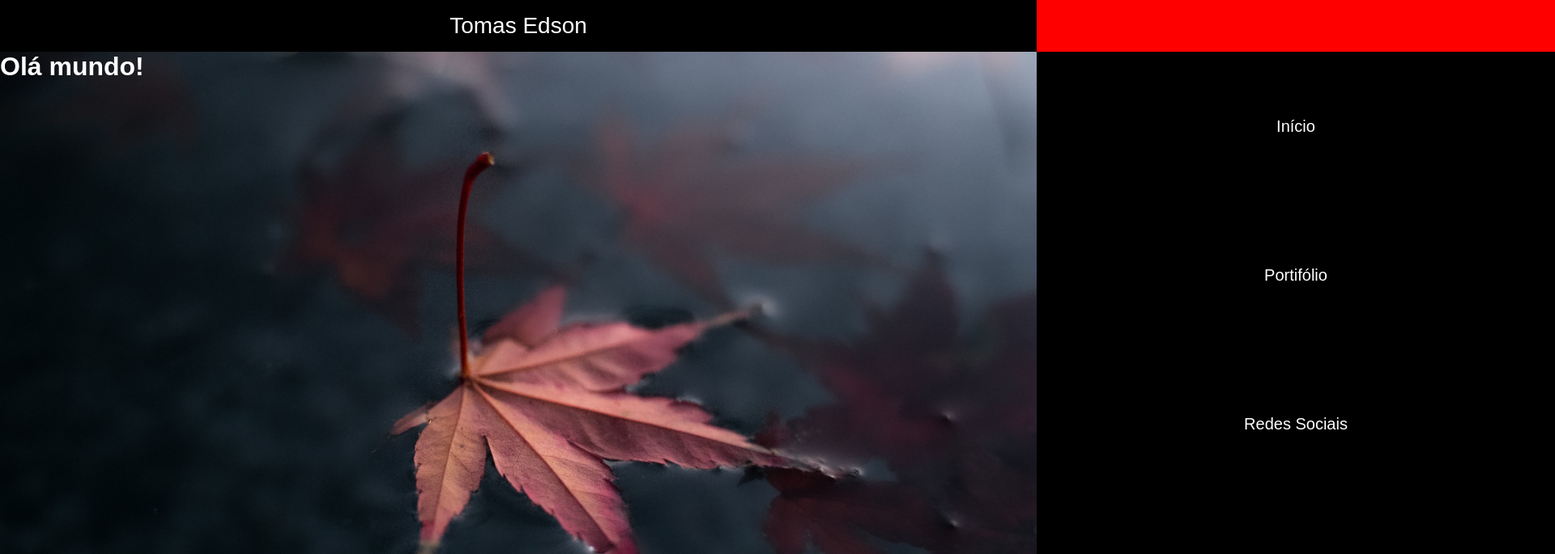
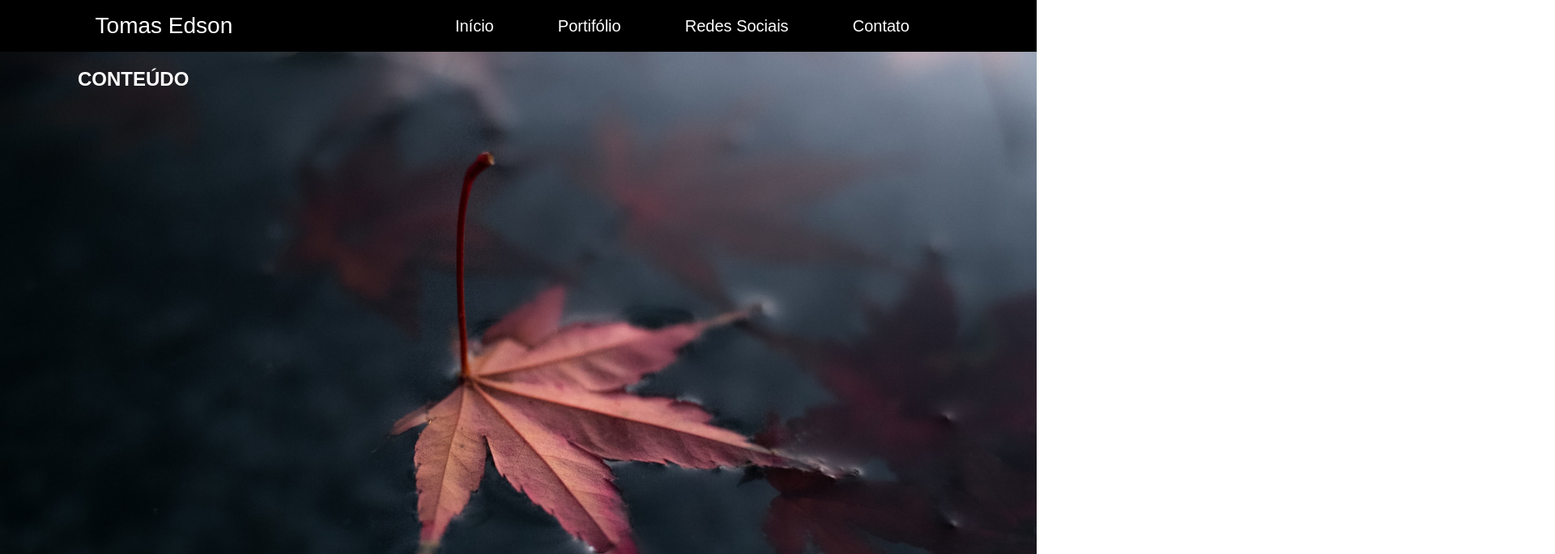
Before and after one commit to EdsonTomasDev/Menu_responsivo_5, a plain HTML site: page index.html in a window 1280 px wide. Shown: the top 685 px of the page at 81% size, 1920 px wide, since content can reach past the window. Drawn offline with Linux system fonts and the light colour scheme.

Commit message:
config e alinhamento menu_lista

```diff
--- a/css/menu.css
+++ b/css/menu.css
@@ -18,6 +18,11 @@ font-family: Arial, Helvetica, sans-serif;
     justify-content: space-around;
     align-items: center;
 }
+
+.menu_barras {
+    position: absolute;
+    right: 10px;
+}
 .menu_barras div{
     height: 3px;
     width: 32px;
@@ -28,7 +33,10 @@ font-family: Arial, Helvetica, sans-serif;
     opacity: 0.7;
     cursor: pointer;
 }
-
+.logo {
+    position: absolute;
+    left: 20px;
+}
 .logo a  {
     text-decoration: none;
     list-style: none;
@@ -78,15 +86,31 @@ body {
     transform: translateX(0);
 }
 
+.conteudo {
+    width: 85%;
+
+    margin: 0 auto;
+    padding-top: 20px;
+}
+
 @media(min-width: 765px){
-    body {
-        background: red;
-        color: red;
-    }
 
     .menu_barras{
         display: none;
     }
 
+    .menu_lista{
+        transform: translateX(0);
+        position: unset;
+
+        height: 8vh;
+        flex-direction: row;
+        align-items: center;
+    }
+
+
+    .logo{
+        position: unset;
+    }
 
 }
--- a/index.html
+++ b/index.html
@@ -31,7 +31,10 @@
     </header>
 
     <main id="home" class="vermelho">
-        <h1 id="ola">Olá mundo!</h1>
+        <section class="conteudo">
+            <h1>CONTEÚDO</h1>
+        </section>
+
     </main>
 
     <script src="./js/menu.js"></script>
```
